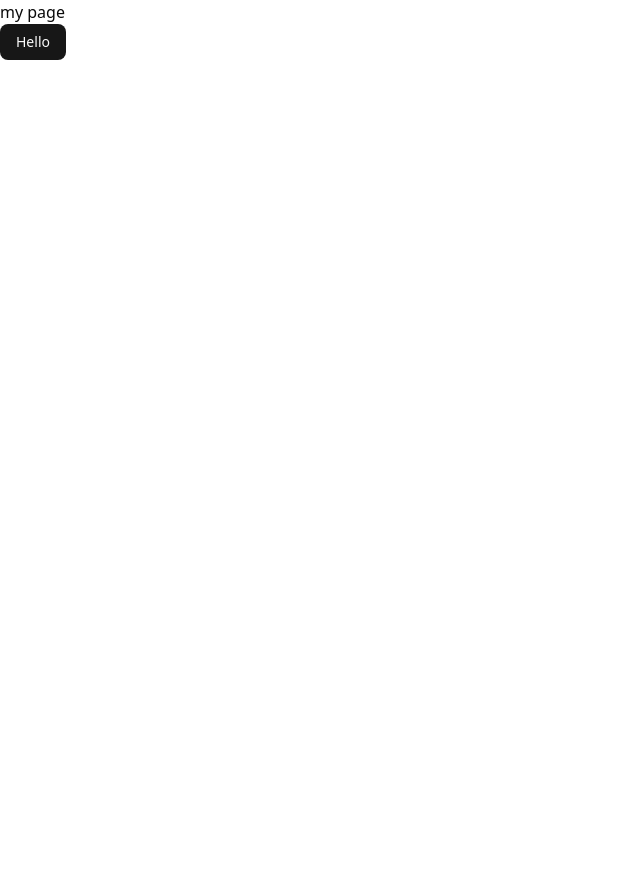
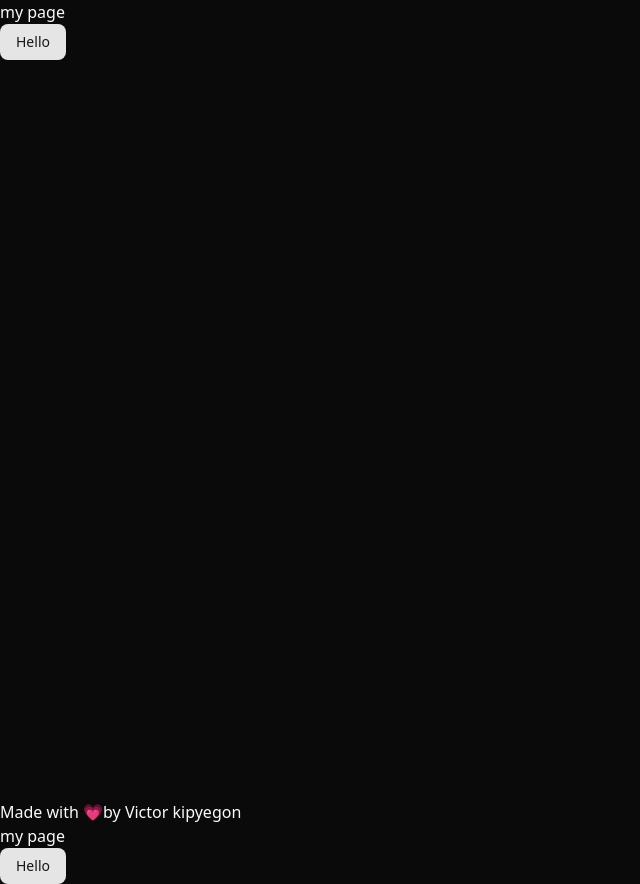
Before and after one commit to victor-kipyegon-koech/Career-Ai, a Next.js app: page / in a window 1280 px wide. Shown: the whole page, without its empty margins (0-640 px from the left). Before the commit the page ends 800 px from the top, so only its background shows below. Built offline with nearby package versions, Linux system fonts and the light colour scheme.

Commit message:
adding some code implementation to the layout

```diff
--- a/app/layout.js
+++ b/app/layout.js
@@ -1,5 +1,6 @@
 import { Geist, Geist_Mono } from "next/font/google";
 import "./globals.css";
+import { ThemeProvider } from "@/components/theme-provider";
 
 const geistSans = Geist({
   variable: "--font-geist-sans",
@@ -22,7 +23,22 @@ export default function RootLayout({ children }) {
       <body
         className={`${geistSans.variable} ${geistMono.variable} antialiased`}
       >
-        {children}
+         <ThemeProvider
+            attribute="class"
+            defaultTheme="dark"
+            enableSystem
+            disableTransitionOnChange
+          >
+            {/* header */}
+            <main className="min-h-screen">{children}</main>
+            {/* footer */}
+            <footer>
+              <div>
+                <p>Made with 💗by Victor kipyegon</p>
+              </div>
+            </footer>
+            {children}
+          </ThemeProvider>
       </body>
     </html>
   );
--- /dev/null
+++ b/components/theme-provider.jsx
@@ -0,0 +1,9 @@
+"use client"
+
+import * as React from "react"
+import { ThemeProvider as NextThemesProvider } from "next-themes"
+
+export function ThemeProvider({children, ...props
+}) {
+  return <NextThemesProvider {...props}>{children}</NextThemesProvider>
+}
```
